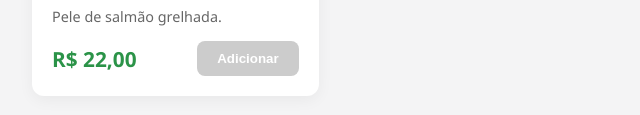
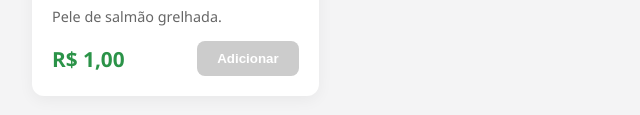
Before and after one commit to glauco2000/Schuchi, a plain HTML site: page index.html in a window 1280 px wide. Shown: the part 1536-1651 px from the top of the page, 158-798 px from the left. Drawn offline with Linux system fonts and the light colour scheme.

Commit message:
Update index.html

```diff
--- a/index.html
+++ b/index.html
@@ -106,7 +106,7 @@
             { id: 7, nome: 'Sashimi de Salmão', preco: 45.00, desc: 'Fatias frescas de salmão.', img: 'img/sashimi-salmao.jpg' },
             { id: 8, nome: 'Sunomono', preco: 18.00, desc: 'Salada refrescante de pepino.', img: 'img/sunomono.jpg' },
             { id: 9, nome: 'Temaki de Salmão', preco: 32.00, desc: 'Cone de alga com salmão.', img: 'img/temaki-salmao.jpg' },
-            { id: 10, nome: 'Uramaki Skin', preco: 22.00, desc: 'Pele de salmão grelhada.', img: 'img/uramaki-skin.jpg' }
+            { id: 10, nome: 'Uramaki Skin', preco: 1.00, desc: 'Pele de salmão grelhada.', img: 'img/uramaki-skin.jpg' }
         ];
 
         let carrinho = [];
```
